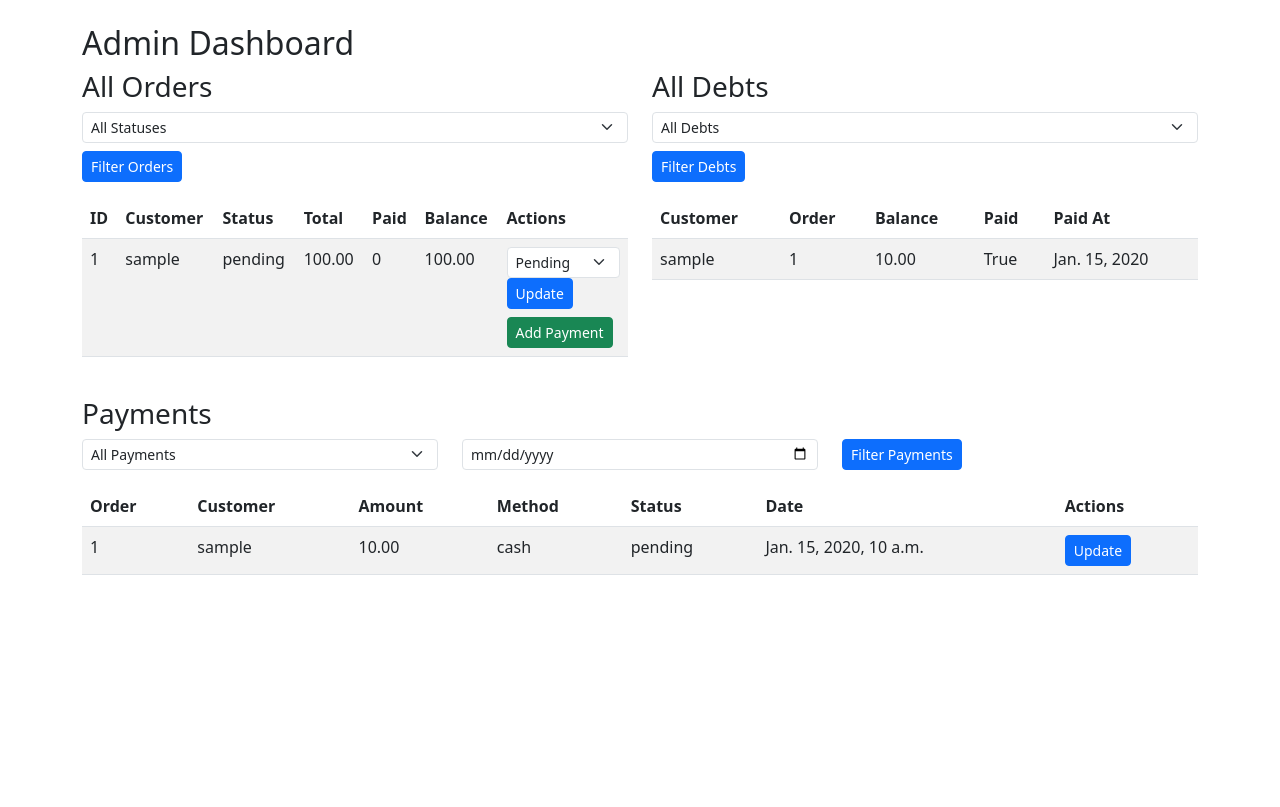
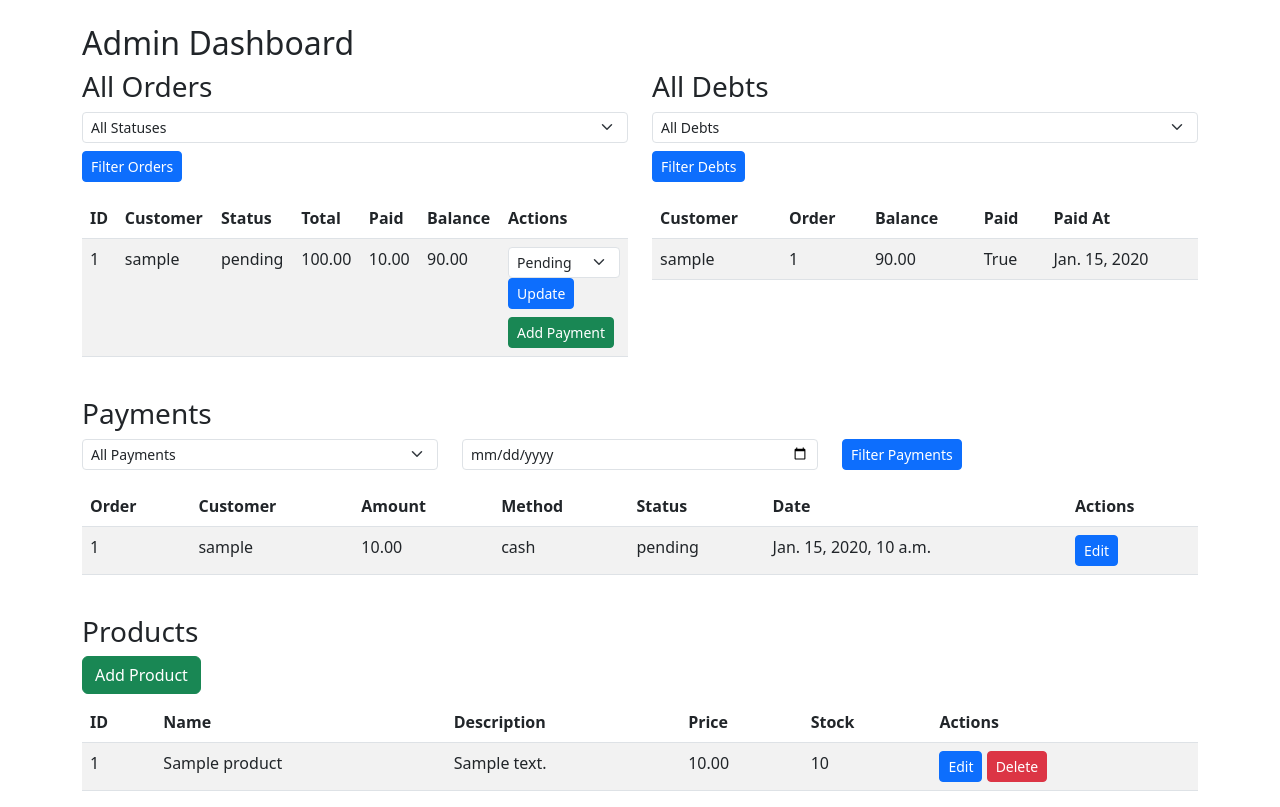
Before and after one commit to hamisi99-03/BusinessWebsite, a Django app: page /admin-dashboard/ in a window 1280 px wide. Shown: the part 56-863 px from the top of the page. Before the commit the page ends 631 px from the top, so only its background shows below. Run offline with Django 5.2, Linux system fonts and the light colour scheme; a user stored in the database is signed in; tables that the repository leaves empty hold one stand-in row (values such as "Sample post").

Commit message:
revamped buttons on admin payment to function as intended

```diff
--- a/ecommerce/forms.py
+++ b/ecommerce/forms.py
@@ -19,3 +19,8 @@
     class Meta:
         model = Payment
         fields = ['order', 'amount', 'payment_method', 'status']
+
+class ProductForm(forms.ModelForm):
+    class Meta:
+        model = Product
+        fields = ["name", "description", "price", "stock"]
--- a/ecommerce/templates/ecommerce/admin_dashboard.html
+++ b/ecommerce/templates/ecommerce/admin_dashboard.html
@@ -47,8 +47,8 @@
               </select>
               <button type="submit" class="btn btn-sm btn-primary">Update</button>
             </form>
-            <!-- Add Payment button tied to this order -->
-            <a href="{% url 'add_payment' %}?order_id={{ order.id }}" class="btn btn-sm btn-success mt-2">Add Payment</a>
+            <!-- ✅ Add Payment button tied to this order -->
+            <a href="{% url 'add_payment' order.id %}" class="btn btn-sm btn-success mt-2">Add Payment</a>
           </td>
         </tr>
         {% endfor %}
@@ -59,8 +59,6 @@
   <!-- Debts -->
   <div class="col-md-6">
     <h3>All Debts</h3>
-
-    <!-- Debts filter -->
     <form method="get" class="mb-3">
       <select name="debt_status" class="form-select form-select-sm">
         <option value="">All Debts</option>
@@ -81,7 +79,7 @@
         <tr>
           <td>{{ debt.customer.user.username }}</td>
           <td>{{ debt.order.id }}</td>
-          <td>{{ debt.outstanding_balance }}</td>
+          <td>{{ debt.order.get_outstanding_balance }}</td>
           <td>{{ debt.is_paid }}</td>
           <td>{{ debt.paid_at }}</td>
         </tr>
@@ -95,8 +93,6 @@
 <div class="row mt-4">
   <div class="col-md-12">
     <h3>Payments</h3>
-
-    <!-- Payments filter -->
     <form method="get" class="mb-3 row">
       <div class="col-md-4">
         <select name="payment_status" class="form-select form-select-sm">
@@ -107,7 +103,6 @@
         </select>
       </div>
       <div class="col-md-4">
-        <!-- Date filter -->
         <input type="date" name="payment_date" value="{{ request.GET.payment_date }}" class="form-control form-control-sm" />
       </div>
       <div class="col-md-4">
@@ -131,8 +126,39 @@
           <td>{{ payment.status }}</td>
           <td>{{ payment.payment_date }}</td>
           <td>
-            <!-- Update button instead of inline form -->
-            <a href="{% url 'update_payment' payment.id %}" class="btn btn-sm btn-primary">Update</a>
+            <!-- ✅ Corrected: use 'edit_payment' -->
+            <a href="{% url 'edit_payment' payment.id %}" class="btn btn-sm btn-primary">Edit</a>
+          </td>
+        </tr>
+        {% endfor %}
+      </tbody>
+    </table>
+  </div>
+</div>
+
+<!-- Products -->
+<div class="row mt-4">
+  <div class="col-md-12">
+    <h3>Products</h3>
+    <a href="{% url 'add_product' %}" class="btn btn-success mb-2">Add Product</a>
+
+    <table class="table table-striped">
+      <thead>
+        <tr>
+          <th>ID</th><th>Name</th><th>Description</th><th>Price</th><th>Stock</th><th>Actions</th>
+        </tr>
+      </thead>
+      <tbody>
+        {% for product in products %}
+        <tr>
+          <td>{{ product.id }}</td>
+          <td>{{ product.name }}</td>
+          <td>{{ product.description }}</td>
+          <td>{{ product.price }}</td>
+          <td>{{ product.stock }}</td>
+          <td>
+            <a href="{% url 'update_product' product.id %}" class="btn btn-sm btn-primary">Edit</a>
+            <a href="{% url 'delete_product' product.id %}" class="btn btn-sm btn-danger">Delete</a>
           </td>
         </tr>
         {% endfor %}
--- a/ecommerce/urls.py
+++ b/ecommerce/urls.py
@@ -4,11 +4,11 @@
 
 from .views import (
     CustomerViewSet, ProductViewSet, OrderViewSet, OrderItemViewSet,
-    PaymentViewSet, DebtViewSet, add_or_update_payment,
+    PaymentViewSet, DebtViewSet, add_payment, add_payment, update_payment,
     register_view, login_view, logout_view,
     dashboard_view, orders_list_view, order_detail_view, debts_list_view,
     profile_view, ProfileView, order_product_view,
-    custom_login, admin_dashboard, update_order_status, update_payment   #  use custom_login + admin_dashboard
+    custom_login, admin_dashboard, update_order_status, update_payment,add_product, update_product, delete_product  #  use custom_login + admin_dashboard
 )
 
 router = DefaultRouter()
@@ -41,9 +41,18 @@
     # Admin dashboard (protected by @staff_member_required)
     path('admin-dashboard/', admin_dashboard, name='admin_dashboard'),
     path('admin-dashboard/update-order/<int:pk>/', update_order_status, name='update_order_status'),
-    path('admin-dashboard/update-payment/<int:pk>/', update_payment, name='update_payment'),
-    path('admin-dashboard/payment/add/', add_or_update_payment, name='add_payment'),
-    path('admin-dashboard/payment/<int:pk>/edit/', add_or_update_payment, name='edit_payment'),
+
+    # Payments
+    path("admin-dashboard/orders/<int:order_id>/payments/add/", add_payment, name="add_payment"),
+    path("admin-dashboard/payments/<int:pk>/edit/", update_payment, name="edit_payment"),
+
+    # Products
+    path("admin-dashboard/add-product/", add_product, name="add_product"),
+    path("admin-dashboard/product/<int:pk>/edit/", update_product, name="update_product"),
+    path("admin-dashboard/product/<int:pk>/delete/", delete_product, name="delete_product"),
+
+
+
 
     # browsable API login/logout
     path('api-auth/', include('rest_framework.urls')),
--- a/ecommerce/views.py
+++ b/ecommerce/views.py
@@ -6,7 +6,7 @@
 from django.db import transaction, IntegrityError
 
 from .models import Customer, Product, Order, OrderItem, Payment, Debt
-from .forms import OrderForm, PaymentForm
+from .forms import OrderForm, PaymentForm, ProductForm
 from .serializers import (
     CustomerSerializer, ProductSerializer, OrderSerializer,
     OrderItemSerializer, PaymentSerializer, DebtSerializer
@@ -191,11 +191,16 @@
 
 
 
+from .models import Order, Debt, Payment, Product
+from django.contrib.admin.views.decorators import staff_member_required
+from django.shortcuts import render
+
 @staff_member_required
 def admin_dashboard(request):
     orders = Order.objects.all()
     debts = Debt.objects.all()
     payments = Payment.objects.all()
+    products = Product.objects.all()   # ✅ include products
 
     # Orders filter
     order_status = request.GET.get('order_status')
@@ -218,10 +223,12 @@
     if payment_date:
         payments = payments.filter(payment_date__date=payment_date)
 
+    # Return products to template context
     return render(request, 'ecommerce/admin_dashboard.html', {
         'orders': orders,
         'debts': debts,
-        'payments': payments
+        'payments': payments,
+        'products': products
     })
 
 def custom_login(request):
@@ -272,35 +279,55 @@
 
 
 @staff_member_required
-def add_or_update_payment(request, pk=None):
-    if pk:
-        payment = get_object_or_404(Payment, pk=pk)
-        order = payment.order
+def add_payment(request, order_id):
+    order = get_object_or_404(Order, pk=order_id)
+
+    if request.method == "POST":
+        form = PaymentForm(request.POST)
+        if form.is_valid():
+            payment = form.save(commit=False)
+            payment.order = order
+            payment.save()
+
+            # Ensure debt exists and update it
+            debt, created = Debt.objects.get_or_create(
+                order=order,
+                customer=order.customer,
+                defaults={
+                    "outstanding_balance": order.get_total_amount(),
+                    "is_paid": False,
+                    "paid_at": None,
+                }
+            )
+            debt.calculate_outstanding_balance()
+
+            messages.success(request, "Payment added successfully.")
+            return redirect("admin_dashboard")
     else:
-        payment = None
-        # get order_id from query string
-        order_id = request.GET.get("order_id")
-        order = get_object_or_404(Order, pk=order_id) if order_id else None
+        form = PaymentForm()
+
+    return render(request, "ecommerce/payment_form.html", {"form": form, "order": order})
+
+@staff_member_required
+def update_payment(request, pk):
+    payment = get_object_or_404(Payment, pk=pk)
+    order = payment.order
 
     if request.method == "POST":
         form = PaymentForm(request.POST, instance=payment)
         if form.is_valid():
-            payment = form.save(commit=False)
-            if order:
-                payment.order = order  #  link payment to order
-            payment.save()
-            messages.success(request, "Payment saved successfully.")
+            form.save()
+
+            debt = Debt.objects.filter(order=order).first()
+            if debt:
+                debt.calculate_outstanding_balance()
+
+            messages.success(request, "Payment updated successfully.")
             return redirect("admin_dashboard")
-        else:
-            messages.error(request, "Please correct the errors below.")
     else:
         form = PaymentForm(instance=payment)
 
-    return render(request, "ecommerce/payment_form.html", {
-        "form": form,
-        "order": order,
-        "payment": payment
-    })
+    return render(request, "ecommerce/payment_form.html", {"form": form, "order": order, "payment": payment})
 
 @login_required
 def payments_list_view(request):
@@ -312,3 +339,32 @@
         payments = payments.filter(status=payment_status)
 
     return render(request, 'ecommerce/payments_list.html', {'payments': payments})
+
+@staff_member_required
+def add_product(request):
+    if request.method == "POST":
+        form = ProductForm(request.POST)
+        if form.is_valid():
+            form.save()
+            return redirect("admin_dashboard")
+    else:
+        form = ProductForm()
+    return render(request, "ecommerce/product_form.html", {"form": form})
+@staff_member_required
+def update_product(request, pk):
+    product = get_object_or_404(Product, pk=pk)
+    if request.method == "POST":
+        form = ProductForm(request.POST, instance=product)
+        if form.is_valid():
+            form.save()
+            return redirect("admin_dashboard")
+    else:
+        form = ProductForm(instance=product)
+    return render(request, "ecommerce/product_form.html", {"form": form, "product": product})
+@staff_member_required
+def delete_product(request, pk):
+    product = get_object_or_404(Product, pk=pk)
+    if request.method == "POST":  # confirm deletion
+        product.delete()
+        return redirect("admin_dashboard")
+    return render(request, "ecommerce/confirm_delete.html", {"product": product})
```
Also changed, not shown: ecommerce/admin.py (+6 -2 lines), ecommerce/models.py (+27 -16 lines), ecommerce/signals.py (+1 -11 lines), ecommerce/templates/ecommerce/confirm_delete.html (added, +14 -0 lines), ecommerce/templates/ecommerce/product_form.html (added, +12 -0 lines).
